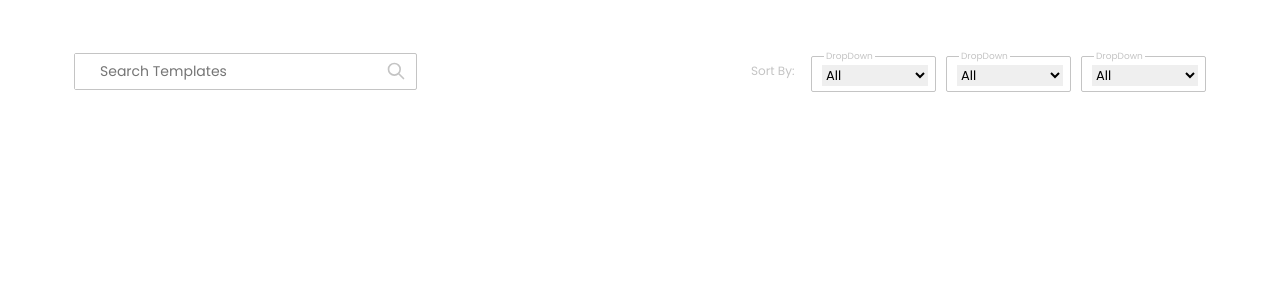
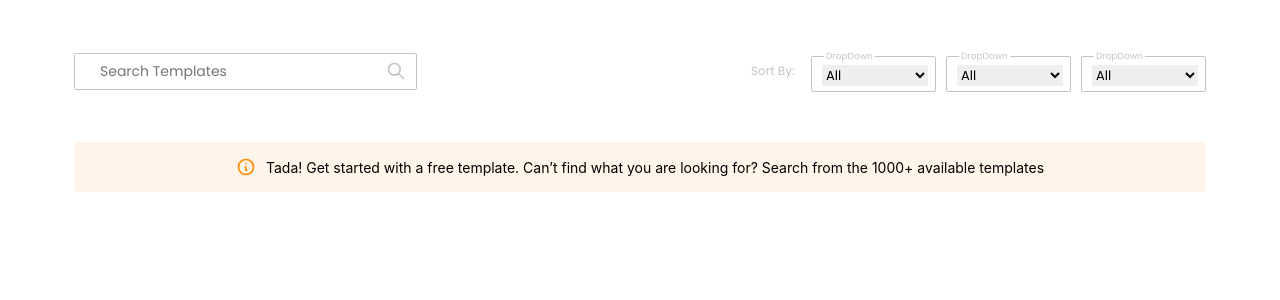
Before and after one commit to Nurmalee/formplus-react-frontend-task, a React (Create React App) app: page / in a window 1280 px wide. Shown: the top 300 px of the page. Built offline with nearby package versions, Linux system fonts and the light colour scheme; a web font is replaced by a local one.

Commit message:
NOTIFICATION COMPONENT - created and styled notification bar

```diff
--- a/src/App.js
+++ b/src/App.js
@@ -1,10 +1,12 @@
 import styled from 'styled-components'
 import Header from './components/Header'
+import Notification from './components/Notification'
 
 const App = () => {
   return (
     <AppContainer>
       <Header />
+      <Notification />
 
     </AppContainer>
   )
--- /dev/null
+++ b/src/components/Notification.js
@@ -0,0 +1,29 @@
+
+import styled from 'styled-components'
+import {InformationCircleIcon} from '@heroicons/react/outline'
+
+const Notification = () => {
+    return (
+        <NotificationContainer>
+            <InformationCircleIcon style={{height: "20px", paddingRight: "10px", color: "darkOrange", alignSelf: "start"}} /> <p> Tada! Get started with a free template. Can’t find what you are looking for? Search from the 1000+ available templates</p>
+        </NotificationContainer>
+    )
+}
+
+export default Notification
+
+const NotificationContainer = styled.div`
+    border-radius: 2px;
+    background-color: #FFF4EA;
+    padding: 15px 20px;
+    margin: 50px 0;
+    margin-bottom: 40px;
+    display: flex;
+    align-items: center;
+    justify-content: center;
+
+
+    > p {
+        font-size: 14px;
+    }
+`
```
